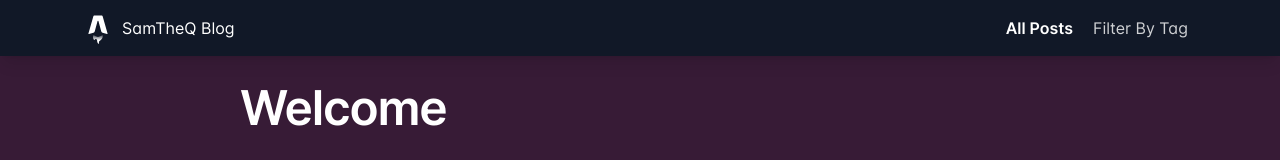
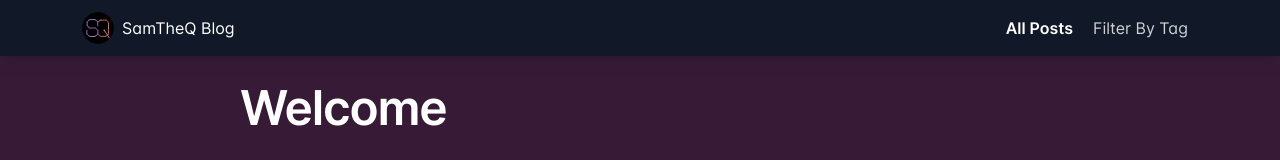
Before and after one commit to SamuelQuinones/blog.samtheq.com, an Astro site: page / in a window 1280 px wide. Shown: the top 160 px of the page. Built offline with nearby package versions, Linux system fonts and the light colour scheme; Astro itself is replaced by a stand-in of ours; some packages are replaced by stand-ins of ours.

Commit message:
added proper favicon

```diff
--- a/src/components/Header/Header.tsx
+++ b/src/components/Header/Header.tsx
@@ -45,7 +45,7 @@ export default function Header({ children, title }: HeaderProps) {
     >
       <nav className="bs-container-xl sm:flex sm:justify-between">
         <section className="flex items-center justify-between py-3 sm:py-0">
-          <img src="/favicon.svg" height="32" width="32" alt="SamTheQ Logo" />
+          <img src="/favicon.ico" height="32" width="32" alt="SamTheQ Logo" />
           <span title={title} className="flex max-w-xl px-2 line-clamp-1">
             {title}
           </span>
--- a/src/layouts/BaseLayout.astro
+++ b/src/layouts/BaseLayout.astro
@@ -34,7 +34,7 @@
     <meta charset="UTF-8" />
     <meta name="generator" content={Astro.generator} />
     <meta name="viewport" content="width=device-width, initial-scale=1" />
-    <link rel="icon" type="image/svg+xml" href="/favicon.svg" />
+    <link rel="icon" type="image/x-icon" href="/favicon.ico" />
     <meta name="author" content="Samuel Quinones" />
 
     <title set:html={title} />
```
Also changed, not shown: public/favicon.ico (added), public/favicon.svg (deleted).
